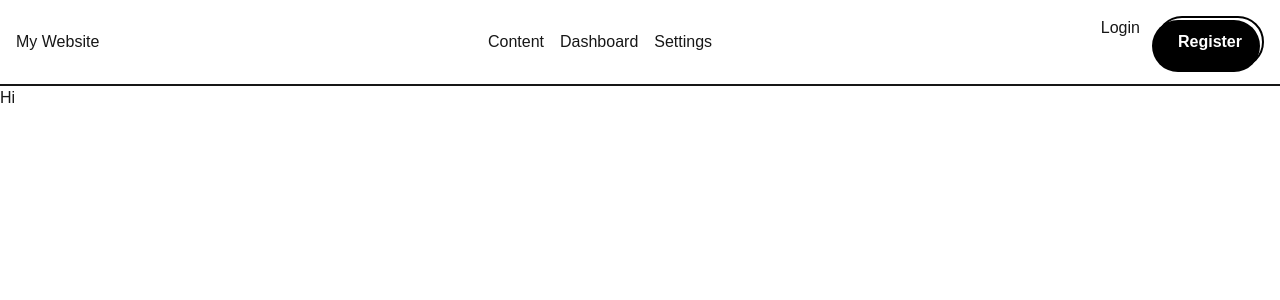
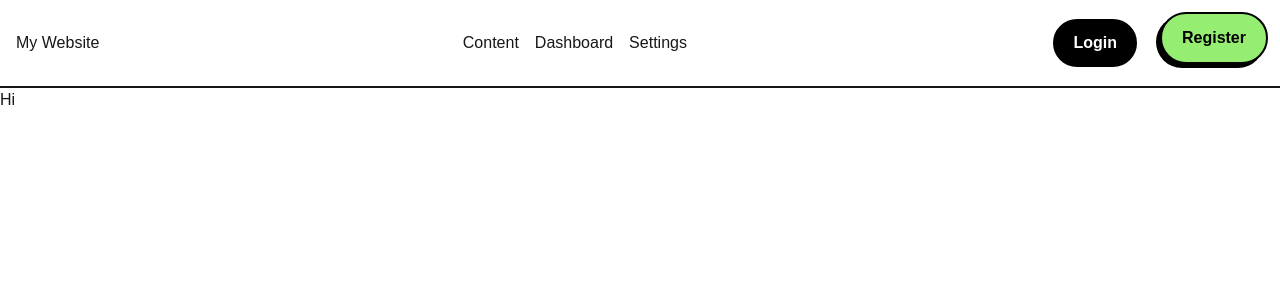
Before and after one commit to Mitch-creates/customize-webshop, a Next.js app: page / in a window 1280 px wide. Shown: the top 300 px of the page. Built offline with nearby package versions, Linux system fonts and the light colour scheme.

Commit message:
Applied global selection colors+ new button

```diff
--- a/app/globals.css
+++ b/app/globals.css
@@ -12,15 +12,20 @@
   --foreground: var(--color-foreground);
 }
 
-/* @media (prefers-color-scheme: dark) {
-  :root {
-    --background: #171717;
-    --foreground: #ffffff;
-  }
-} */
-
 body {
   background: var(--background);
   color: var(--foreground);
   font-family: Arial, Helvetica, sans-serif;
 }
+
+/* Custom text selection colors */
+::selection {
+  background-color: var(--color-accent-color2);
+  color: #000000;
+}
+
+/* Firefox compatibility for the text selection colors */
+::-moz-selection {
+  background-color: var(--color-accent-color2);
+  color: #000000;
+}
--- a/components/cta-button.tsx
+++ b/components/cta-button.tsx
@@ -15,15 +15,16 @@ export default function CtaButton({
     <div className="relative inline-block">
       <span
         aria-hidden="true"
-        className="absolute inset-0 -translate-x-1 translate-y-1
+        className="relative inline-block
            rounded-full bg-black"
-      ></span>
-      <button
-        className={`bg-accent-${accent} text-white p-2 rounded-full cursor-pointer appearance-none relative selector-none border-black border-2 px-5 py-3 font-semibold hover:-translate-y-1  transition-transform duration-10 active:-translate-x-1 active:translate-y-1 `}
-        onClick={onClick}
       >
-        {children}
-      </button>
+        <button
+          className={`bg-accent-color2 text-black p-2 rounded-full cursor-pointer appearance-none relative selector-none border-black border-2 px-5 py-3 font-semibold translate-x-1 -translate-y-1 hover:-translate-y-2 transition-transform duration-10 active:translate-x-0 active:translate-y-0 `}
+          onClick={onClick}
+        >
+          {children}
+        </button>
+      </span>
     </div>
   );
 }
--- a/components/nav-bar.tsx
+++ b/components/nav-bar.tsx
@@ -1,9 +1,10 @@
 import Link from "next/link";
 import CtaButton from "./cta-button";
+import RegularButton from "./regular-button";
 
 export default function Navbar() {
   return (
-    <nav className="flex justify-between items-center p-4 border-b-2">
+    <nav className="flex justify-between items-center p-4 border-b-2 select-none">
       <h1>
         <Link href="/">My Website</Link>
       </h1>
@@ -20,10 +21,10 @@ export default function Navbar() {
       </ul>
       <ul className="flex space-x-4">
         <li>
-          <Link href="/login">Login</Link>
+          <RegularButton>Login</RegularButton>
         </li>
         <li>
-          <CtaButton>Register</CtaButton>
+          <CtaButton accent="color2">Register</CtaButton>
         </li>
       </ul>
     </nav>
--- a/components/regular-button.tsx
+++ b/components/regular-button.tsx
@@ -3,17 +3,15 @@
 interface RegularButtonProps {
   onClick?: () => void;
   children: React.ReactNode;
-  accent?: "color1" | "color2";
 }
 
 export default function RegularButton({
   onClick,
   children,
-  accent = "color2",
 }: RegularButtonProps) {
   return (
     <button
-      className={`bg-accent-${accent} text-white p-2 rounded-full cursor-pointer appearance-none relative inline-block selector-none border-[3px] px-5 py-3 font-semibold`}
+      className={`bg-black text-white p-2 rounded-full cursor-pointer appearance-none selector-none relative inline-block selector-none border-[3px] px-5 py-3 font-semibold hover:bg-white hover:text-black transition-colors duration-300`}
       onClick={onClick}
     >
       {children}
```
